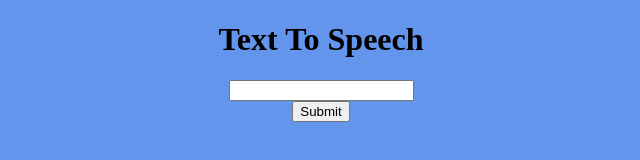
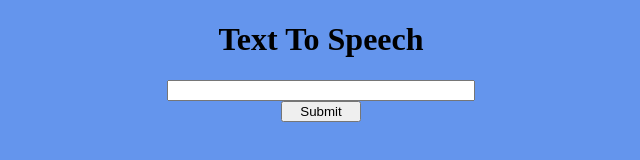
Before and after one commit to Keoabetswe/Text-to-Speech, a plain HTML site: page index.html in a window 1280 px wide. Shown: the whole page, without its empty margins (319-959 px from the left). Drawn offline with Linux system fonts and the light colour scheme.

Commit message:
add divs for textbox and button

```diff
--- a/index.html
+++ b/index.html
@@ -13,11 +13,11 @@
             <h1 class="title">Text To Speech</h1>
 
             <form action="" method="POST">
-                <div>
-                    <input type="text" id="">
+                <div class="textbox">
+                    <input type="text" id="" required="required">
                 </div>
 
-                <div>
+                <div class="button">
                     <input type="submit" id="submit">
                 </div>
             </form>
```
